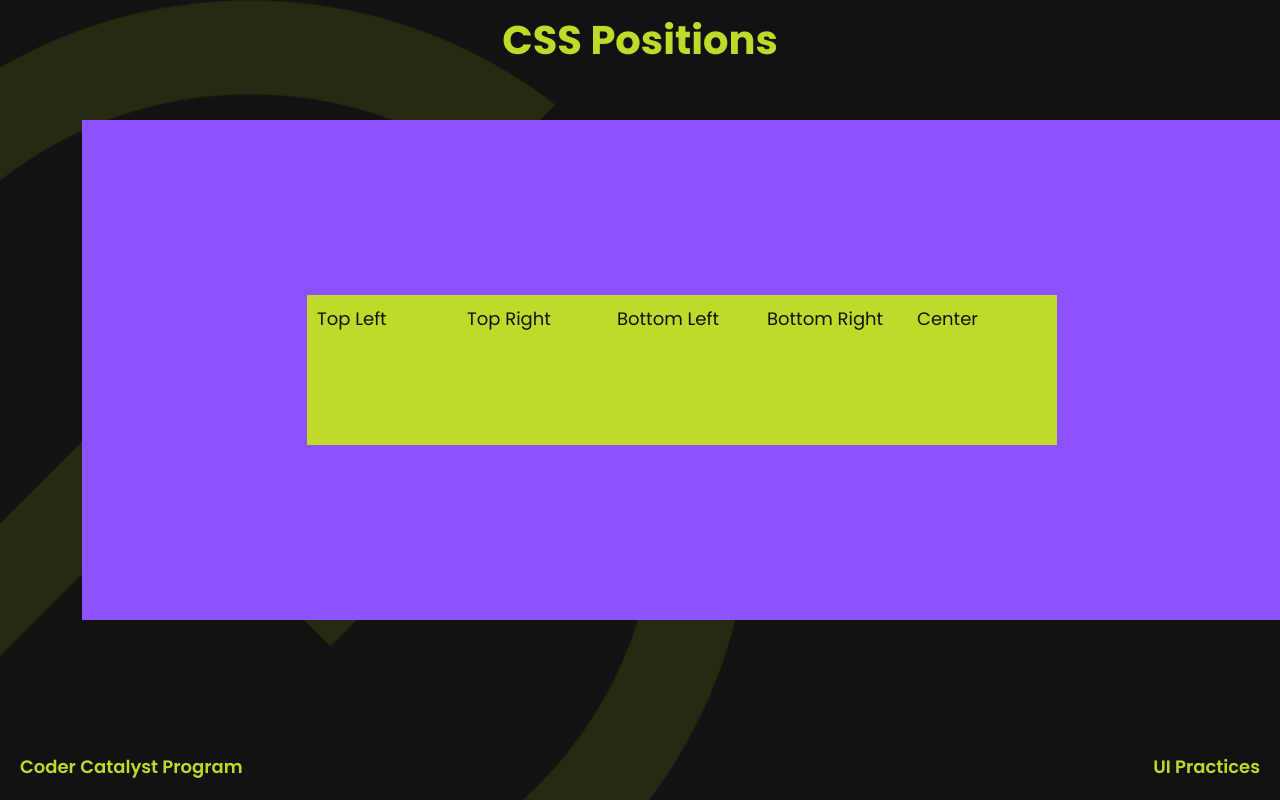
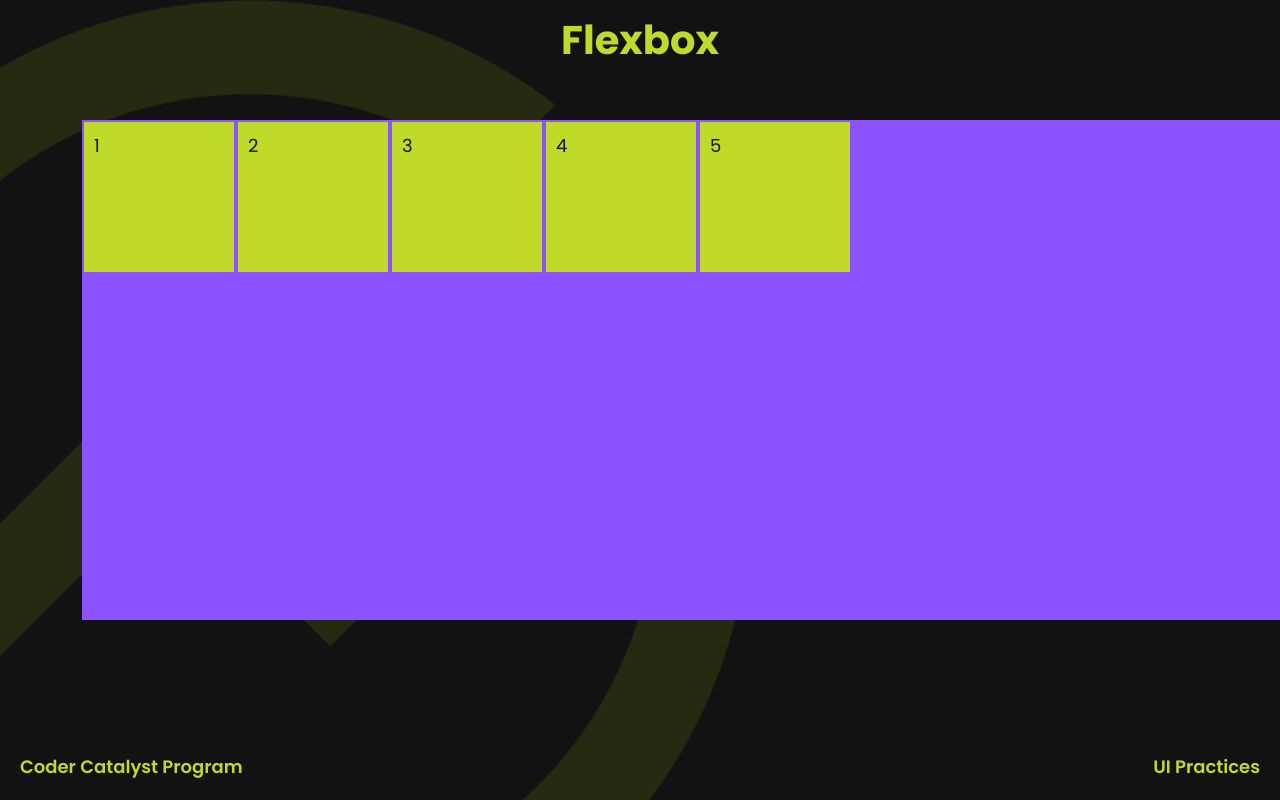
Before and after one commit to Dulmina98/bootstrap-practices, a React (Create React App) app: page / in a window 1280 px wide. Built offline with nearby package versions, Linux system fonts and the light colour scheme.

Commit message:
fix: create flexbox

```diff
--- a/src/App.tsx
+++ b/src/App.tsx
@@ -1,13 +1,13 @@
 import React from 'react';
 import './App.scss';
 import 'bootstrap/dist/css/bootstrap.min.css';
-import {Positions} from "./pages/Positions";
+import {Flexbox} from "./pages/Flexbox";
 
 function App() {
     return (
         <div className="App">
-            <div className={"main-title"}>CSS Positions</div>
-            <Positions/>
+            <div className={"main-title"}>Flexbox</div>
+            <Flexbox/>
             <img src="/assets/images/logo.png" alt="logo" className={"bg-logo"}/>
             <div className={"program-name left"}>Coder Catalyst Program</div>
             <div className={"program-name right"}>UI Practices</div>
--- /dev/null
+++ b/src/pages/Flexbox.tsx
@@ -0,0 +1,19 @@
+import Container from "react-bootstrap/Container";
+import "./Positions.scss"
+
+export function Flexbox() {
+
+    return (
+        <div className="main-container">
+            <Container>
+                <div className="main-box">
+                    <div className="top-left-box box">1</div>
+                    <div className="top-right-box box">2</div>
+                    <div className="bottom-left-box box">3</div>
+                    <div className="bottom-right-box box">4</div>
+                    <div className="center box">5</div>
+                </div>
+            </Container>
+        </div>
+    )
+}
--- a/src/pages/Positions.scss
+++ b/src/pages/Positions.scss
@@ -8,9 +8,6 @@
     background: #8C52FF;
     position: relative;
     display: flex;
-    justify-content: center;
-    align-items: center;
-    overflow: auto;
 
     .box {
       background: #C0DA2A;
@@ -18,6 +15,7 @@
       height: 150px;
       color: #121212;
       padding: 10px;
+      margin: 2px;
     }
 
     .top-left-box {
--- a/src/pages/Positions.tsx
+++ /dev/null
@@ -1,19 +0,0 @@
-import Container from "react-bootstrap/Container";
-import "./Positions.scss"
-
-export function Positions() {
-
-    return (
-        <div className="main-container">
-            <Container>
-                <div className="main-box">
-                    <div className="top-left-box box">Top Left</div>
-                    <div className="top-right-box box">Top Right</div>
-                    <div className="bottom-left-box box">Bottom Left</div>
-                    <div className="bottom-right-box box">Bottom Right</div>
-                    <div className="center box">Center</div>
-                </div>
-            </Container>
-        </div>
-    )
-}
```
